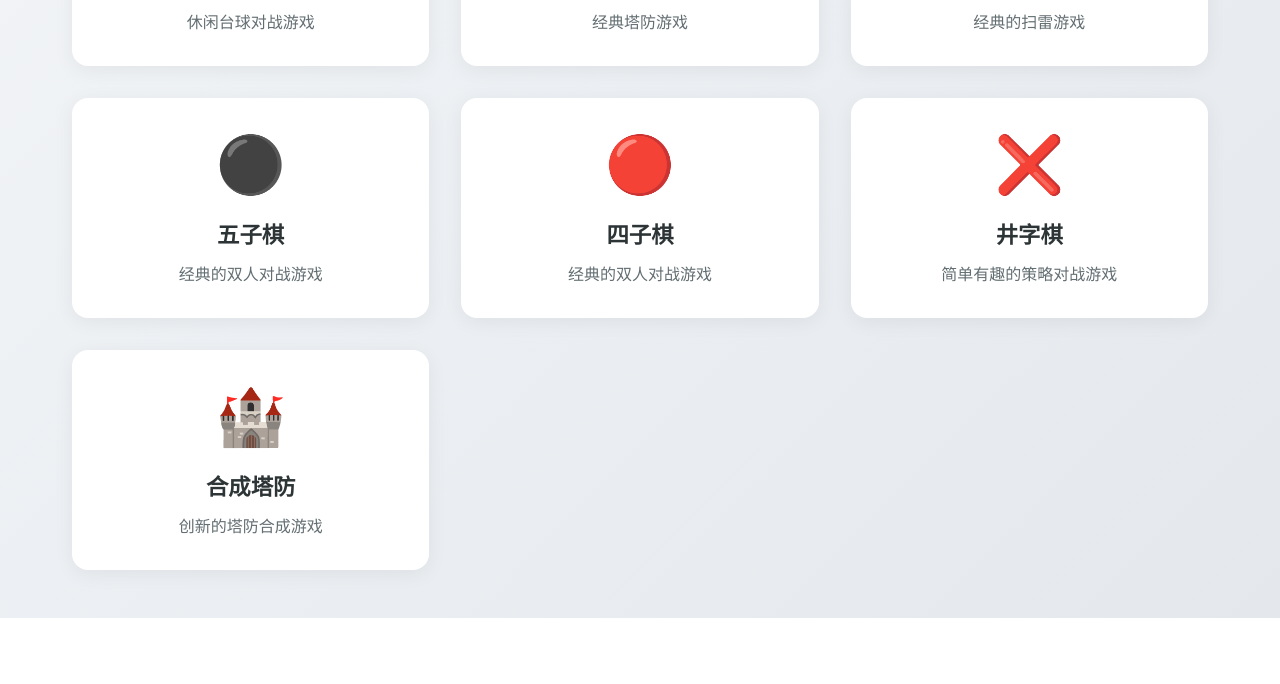
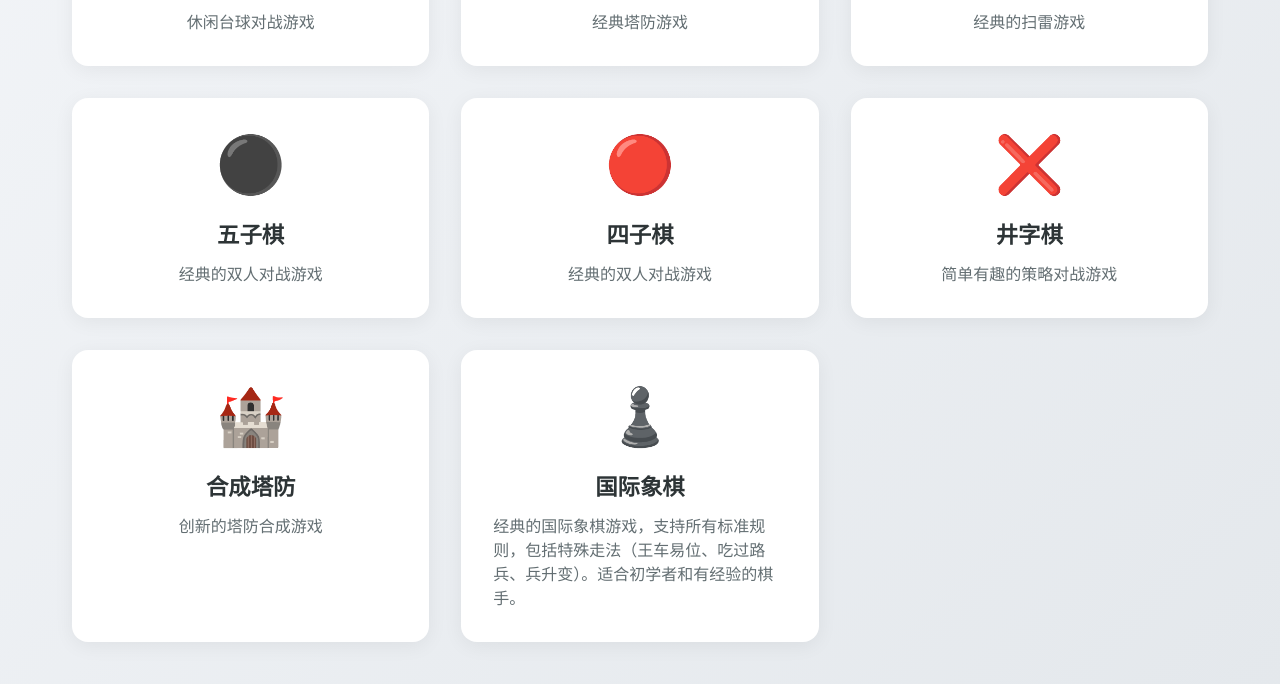
Before and after one commit to huihuisang/AI-Games, a plain HTML site: page index.html in a window 1280 px wide. Shown: the part 671-1355 px from the top of the page. Before the commit the page ends 1289 px from the top, so only its background shows below. Drawn offline with Linux system fonts and the light colour scheme.

Commit message:
Add 国际象棋 game to index.html and README.md: Introduced a comprehensive chess game with full standard rules and advanced features

```diff
--- a/index.html
+++ b/index.html
@@ -84,6 +84,14 @@
           <h2>合成塔防</h2>
           <p>创新的塔防合成游戏</p>
         </a>
+
+        <a href="国际象棋/index.html" class="game-card">
+          <div class="game-icon">♟️</div>
+          <h2>国际象棋</h2>
+          <p>
+            经典的国际象棋游戏，支持所有标准规则，包括特殊走法（王车易位、吃过路兵、兵升变）。适合初学者和有经验的棋手。
+          </p>
+        </a>
       </div>
     </div>
   </body>
```
Also changed, not shown: 2 other files.
